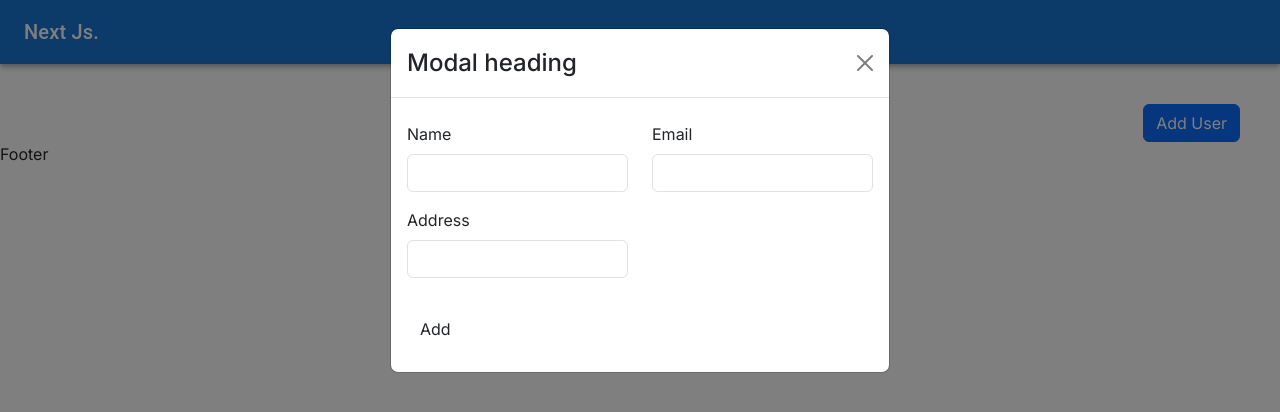
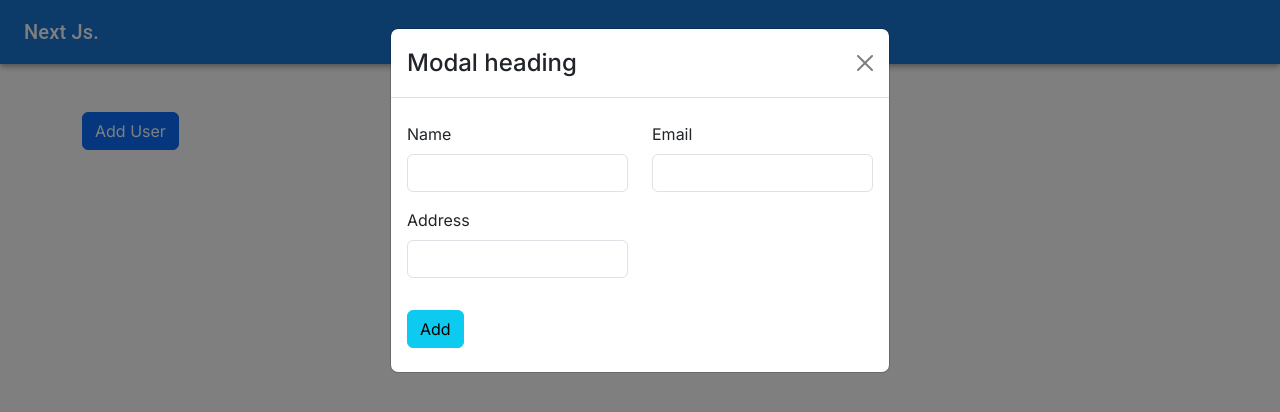
Before and after one commit to Din1998/next-js-test, a Next.js app: page / in a window 1280 px wide. Both pictures are taken after a click on the button "Add User". Shown: the top 412 px of the page. Built offline with nearby package versions, Linux system fonts and the light colour scheme.

Commit message:
add card

```diff
--- a/src/app/layout.js
+++ b/src/app/layout.js
@@ -2,7 +2,7 @@ import NavBar from '@/components/navbar/NavBar'
 import './globals.css'
 import { Inter } from 'next/font/google'
 import 'bootstrap/dist/css/bootstrap.min.css';
-import Footer from '@/components/footer/Footer'
+
 
 const inter = Inter({ subsets: ['latin'] })
 
@@ -18,7 +18,7 @@ export default function RootLayout({ children }) {
       <body className={inter.className}>
         <NavBar />
         {children}
-        <Footer />
+
         </body>
 
     </html>
--- a/src/app/page.js
+++ b/src/app/page.js
@@ -1,10 +1,10 @@
 "use client"
 
 import {useState} from 'react';
-import Stack from '@mui/material/Stack';
-import Grid from '@mui/material/Grid';
+
 
 import UserModal from'../components/modal/Modal'
+import UserCard from '@/components/card/Card';
 
 export default function Home() {
 
@@ -18,22 +18,17 @@ export default function Home() {
   console.log(user)
 
   return (
-   <div>
-    <Grid
-      container
-      direction="row"
-      justifyContent="right"
-      alignItems="center"
-      sx={{ px: 5 }}
-    >
-      <Stack spacing={2} direction="row" sx={{ mt: 5 }}>
-
-
-        <UserModal Input={Input} SetInput={SetInput} user={user} addUser={addUser} />
-
-      </Stack>
-    </Grid>
-
-   </div>
+    <div className='container'>
+      <div className='row'>
+        <div className='col-md-12 py-5'>
+          <UserModal Input={Input} SetInput={SetInput} user={user} addUser={addUser} />
+        </div>
+      </div>
+      <div className='row'>
+        <div className='d-flex justify-content-center flex-row align-items-center flex-wrap'>
+          <UserCard user={user} />
+        </div>
+      </div>
+    </div>
   )
 }
--- /dev/null
+++ b/src/components/card/Card.js
@@ -0,0 +1,26 @@
+'use client'
+import Card from 'react-bootstrap/Card';
+export default function UserCard({user}) {
+
+
+  return(
+    <div className='d-flex justify-content-start flex-row align-items-center flex-wrap'>
+      {user.map((index) => {
+        console.log(index)
+      return(
+        <Card  style={{ width: '18rem',margin: "12px" }}>
+          <Card.Body>
+            <Card.Title>{index.Name}</Card.Title>
+            <Card.Subtitle className="mb-2 text-muted">{index.Email}</Card.Subtitle>
+              <Card.Text>
+              {index.Address}
+              </Card.Text>
+              <Card.Link href="#">Card Link</Card.Link>
+              <Card.Link href="#">Another Link</Card.Link>
+          </Card.Body>
+        </Card>
+      )
+      })}
+    </div>
+  )
+}
--- a/src/components/modal/Modal.js
+++ b/src/components/modal/Modal.js
@@ -77,7 +77,7 @@ function UserModal({Input, SetInput, user, addUser}) {
                 </div>
               </div>
                 <div className="col-6">
-                  <button className="btn mt-3" variant="dark" onClick={handleClose}>Add</button>
+                  <button className="btn btn-info mt-3" variant="dark" onClick={handleClose}>Add</button>
                 </div>
             </form>
         </Modal.Body>
```
